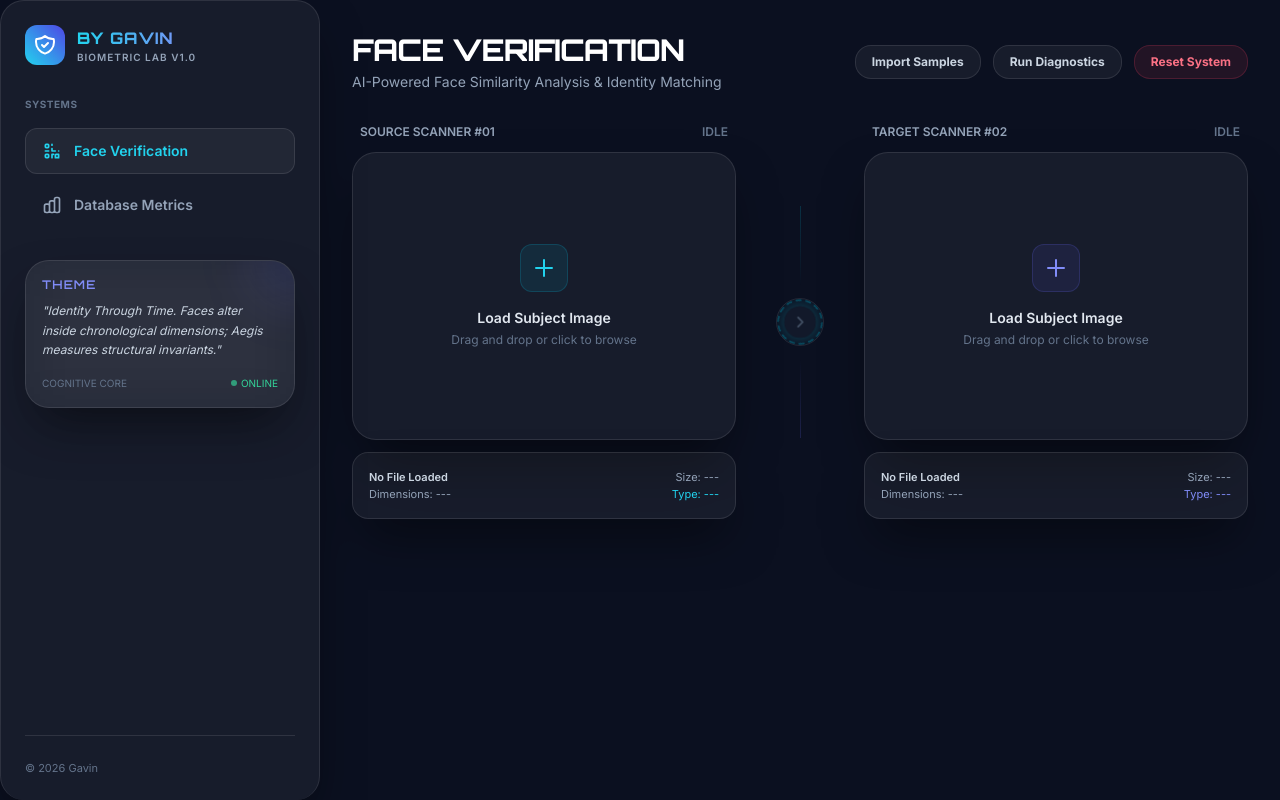
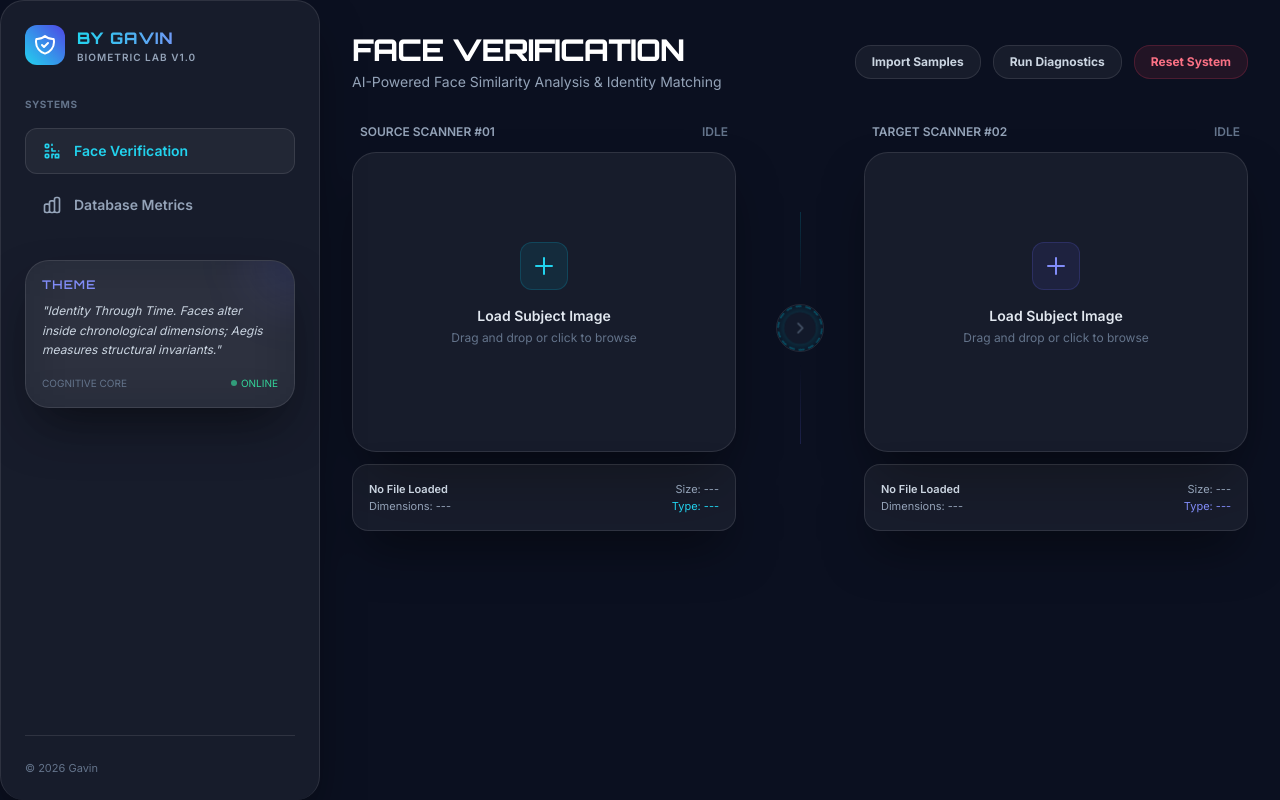
Before and after one commit to GavinArdhijaya91/Face-Verification-v1, a FastAPI app: page / in a window 1280 px wide. Run offline with FastAPI, Linux system fonts and the light colour scheme; some libraries are stand-ins or nearby versions.

Commit message:
style: adapt layout aspect ratio to native image size

```diff
--- a/app/templates/index.html
+++ b/app/templates/index.html
@@ -109,12 +109,12 @@
                     <span id="meta-1-status" class="text-slate-500">IDLE</span>
                 </div>
 
-                <div id="drop-1" class="glass-card rounded-3xl relative aspect-[4/3] flex flex-col justify-center items-center cursor-pointer overflow-hidden border border-white/10 hover:border-cyan-400/30 hover:scale-[1.02] transition-all duration-300 group">
+                <div id="drop-1" class="glass-card rounded-3xl relative min-h-[300px] flex flex-col justify-center items-center cursor-pointer overflow-hidden border border-white/10 hover:border-cyan-400/30 hover:scale-[1.02] transition-all duration-300 group">
                     <input type="file" id="file-1" class="hidden" accept="image/*">
-                    <div class="absolute top-0 left-0 w-full h-[2px] bg-cyan-400 opacity-0 pointer-events-none" id="scan-line-1"></div>
+                    <div class="absolute top-0 left-0 w-full h-[2px] bg-cyan-400 opacity-0 pointer-events-none z-10" id="scan-line-1"></div>
 
                     <!-- Placeholder UI -->
-                    <div id="placeholder-1" class="text-center p-6 flex flex-col items-center">
+                    <div id="placeholder-1" class="text-center p-6 flex flex-col items-center w-full justify-center">
                         <div class="w-12 h-12 rounded-xl bg-cyan-500/10 flex items-center justify-center border border-cyan-500/20 mb-4 transition-colors">
                             <svg class="w-6 h-6 text-cyan-400" fill="none" stroke="currentColor" viewBox="0 0 24 24" xmlns="http://www.w3.org/2000/svg">
                                 <path stroke-linecap="round" stroke-linejoin="round" stroke-width="2" d="M12 4v16m8-8H4"></path>
@@ -125,9 +125,9 @@
                     </div>
 
                     <!-- Image Preview & Overlay Wrapper -->
-                    <div class="absolute inset-0 flex items-center justify-center p-2 pointer-events-none">
-                        <div class="relative max-w-full max-h-full flex items-center justify-center">
-                            <img id="preview-1" class="hidden max-w-full max-h-full rounded-2xl pointer-events-auto" alt="Preview 1">
+                    <div class="relative max-w-full flex items-center justify-center pointer-events-none p-2 w-full h-full">
+                        <div class="relative max-w-full max-h-[500px] flex items-center justify-center">
+                            <img id="preview-1" class="hidden max-w-full max-h-[500px] rounded-2xl pointer-events-auto" alt="Preview 1">
                             <!-- Precision Face Grid Canvas & Mesh Overlay Containers -->
                             <div id="mesh-container-1" class="absolute inset-0 pointer-events-none hidden"></div>
                             <div id="overlay-container-1" class="absolute inset-0 pointer-events-none"></div>
@@ -176,12 +176,12 @@
                     <span id="meta-2-status" class="text-slate-500">IDLE</span>
                 </div>
 
-                <div id="drop-2" class="glass-card rounded-3xl relative aspect-[4/3] flex flex-col justify-center items-center cursor-pointer overflow-hidden border border-white/10 hover:border-cyan-400/30 hover:scale-[1.02] transition-all duration-300 group">
+                <div id="drop-2" class="glass-card rounded-3xl relative min-h-[300px] flex flex-col justify-center items-center cursor-pointer overflow-hidden border border-white/10 hover:border-cyan-400/30 hover:scale-[1.02] transition-all duration-300 group">
                     <input type="file" id="file-2" class="hidden" accept="image/*">
-                    <div class="absolute top-0 left-0 w-full h-[2px] bg-cyan-400 opacity-0 pointer-events-none" id="scan-line-2"></div>
+                    <div class="absolute top-0 left-0 w-full h-[2px] bg-cyan-400 opacity-0 pointer-events-none z-10" id="scan-line-2"></div>
 
                     <!-- Placeholder UI -->
-                    <div id="placeholder-2" class="text-center p-6 flex flex-col items-center">
+                    <div id="placeholder-2" class="text-center p-6 flex flex-col items-center w-full justify-center">
                         <div class="w-12 h-12 rounded-xl bg-indigo-500/10 flex items-center justify-center border border-indigo-500/20 mb-4 transition-colors">
                             <svg class="w-6 h-6 text-indigo-400" fill="none" stroke="currentColor" viewBox="0 0 24 24" xmlns="http://www.w3.org/2000/svg">
                                 <path stroke-linecap="round" stroke-linejoin="round" stroke-width="2" d="M12 4v16m8-8H4"></path>
@@ -192,9 +192,9 @@
                     </div>
 
                     <!-- Image Preview & Overlay Wrapper -->
-                    <div class="absolute inset-0 flex items-center justify-center p-2 pointer-events-none">
-                        <div class="relative max-w-full max-h-full flex items-center justify-center">
-                            <img id="preview-2" class="hidden max-w-full max-h-full rounded-2xl pointer-events-auto" alt="Preview 2">
+                    <div class="relative max-w-full flex items-center justify-center pointer-events-none p-2 w-full h-full">
+                        <div class="relative max-w-full max-h-[500px] flex items-center justify-center">
+                            <img id="preview-2" class="hidden max-w-full max-h-[500px] rounded-2xl pointer-events-auto" alt="Preview 2">
                             <!-- Precision Face Grid Canvas & Mesh Overlay Containers -->
                             <div id="mesh-container-2" class="absolute inset-0 pointer-events-none hidden"></div>
                             <div id="overlay-container-2" class="absolute inset-0 pointer-events-none"></div>
```
Also changed, not shown: app/templates/result.html (+6 -6 lines).
